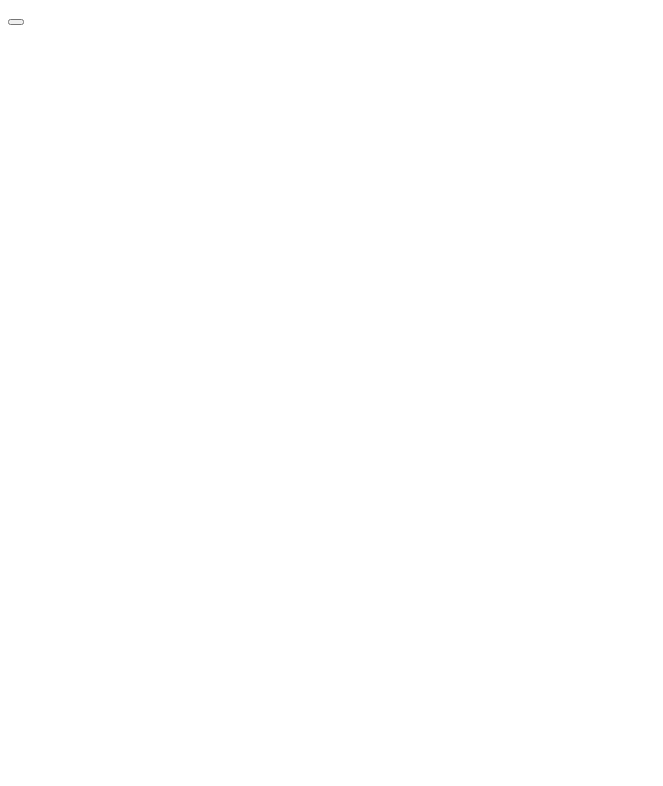
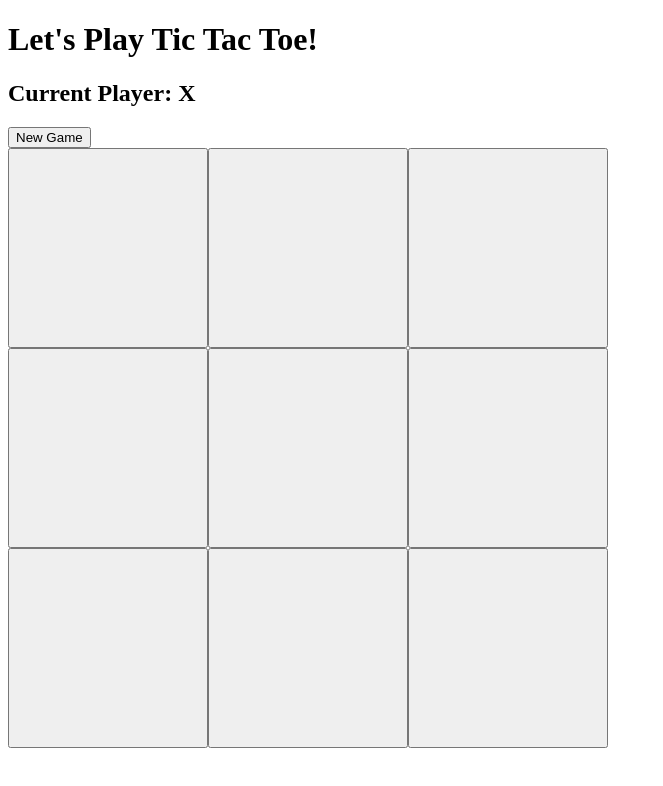
Before and after one commit to WardZid/tictactoe, an Angular app: page / in a window 1280 px wide. Shown: the top 786 px of the page, without its empty margins (0-663 px from the left). Built offline with nearby package versions, Linux system fonts and the light colour scheme.

Commit message:
game works but winner not announced yet

```diff
--- a/src/app/app.component.html
+++ b/src/app/app.component.html
@@ -1,4 +1,2 @@
-<app-square>
-
-</app-square>
+<app-gameboard></app-gameboard>
 <router-outlet></router-outlet>
--- a/src/app/gameboard/gameboard.component.html
+++ b/src/app/gameboard/gameboard.component.html
@@ -1 +1,11 @@
-<p>gameboard works!</p>
+<h1>Let's Play Tic Tac Toe!</h1>
+<h2>Current Player: {{ turn }}</h2>
+<button (click)="newGame()">New Game</button>
+<h3 *ngIf="winner !== ''"></h3>
+<main>
+    <app-square *ngFor="let val of squares; let i = index"
+    [value]="val"
+    (click)="makeMove(i)">
+
+    </app-square>
+</main>
--- a/src/app/gameboard/gameboard.component.sass
+++ b/src/app/gameboard/gameboard.component.sass
@@ -0,0 +1,6 @@
+main
+    display: grid
+    grid-template-columns: 200px 200px 200px
+    gap: 0px
+    app-square
+        height: 200px
--- /dev/null
+++ b/src/app/square/square.component.sass
@@ -0,0 +1,4 @@
+button
+    height:100%
+    width: 100%
+    font-size: 100px
--- a/src/app/square/square.component.ts
+++ b/src/app/square/square.component.ts
@@ -3,10 +3,10 @@ import { Component, Input } from '@angular/core';
 @Component({
   selector: 'app-square',
   template: '<button>{{ value }}</button>',
-  styles: []
+  styleUrls: ['./square.component.sass']
 })
 export class SquareComponent {
 
-  @Input() value: 'X' | 'O' | undefined;
+  @Input() value:string ="";
 
 }
```
